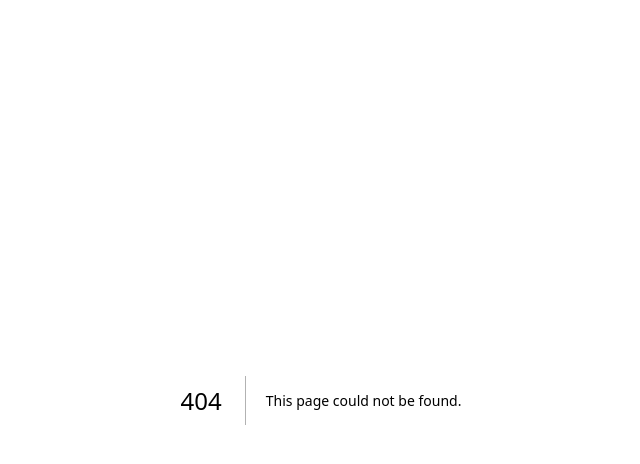
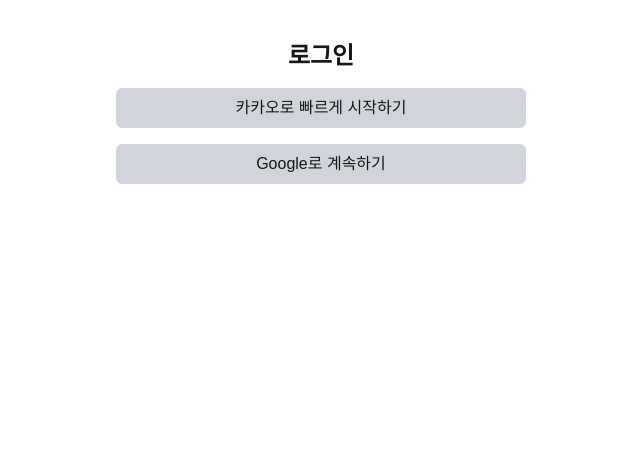
Before and after one commit to penta-clover/orv-web, a Next.js app: page /auth/login in a window 1280 px wide. Before the commit this address had no page. Shown: the top 464 px of the page, without its empty margins (319-959 px from the left). Built offline with nearby package versions, Linux system fonts and the light colour scheme.

Commit message:
feat: 소셜 로그인 연동

```diff
--- a/app/(auth)/login/page.tsx
+++ /dev/null
@@ -1,13 +0,0 @@
-export default function Page() {
-  return (
-    <div className="flex flex-col items-center max-w-[450px] h-screen mx-auto py-10 px-5 space-y-4">
-      <h1 className="text-2xl font-extrabold">로그인</h1>
-      <button className="w-full py-2 bg-gray-300 rounded-md text-m">
-        카카오로 빠르게 시작하기
-      </button>
-      <button className="w-full py-2 bg-gray-300 rounded-md text-m">
-        Google로 계속하기
-      </button>
-    </div>
-  );
-}
--- /dev/null
+++ b/app/auth/entry/page.tsx
@@ -0,0 +1,29 @@
+import { AuthTokenContext } from "@/contexts/AuthTokenContext";
+import { useRouter } from "next/router";
+import { useContext } from "react";
+
+export default async function Page({
+  searchParams,
+}: {
+  searchParams: Promise<{ [key: string]: string | undefined }>;
+}) {
+  const { setAuthToken } = useContext(AuthTokenContext);
+  const router = useRouter();
+  const params = await searchParams;
+
+  // 정상적인 요청인 경우
+  if (params["jwtToken"]) {
+    const jwtToken = params["jwtToken"];
+    setAuthToken(jwtToken);
+
+    const isNewUser = params["isNewUser"] === "true";
+    if (isNewUser) {
+      router.replace("/auth/join/step1");
+    } else {
+      router.replace("/");
+    }
+  } else {
+    alert("잘못된 요청입니다.");
+    router.replace("/login");
+  }
+}
--- a/app/(auth)/join/step1/page.tsx
+++ b/app/auth/join/step1/page.tsx
@@ -1,4 +1,14 @@
+"use client";
+
+import { AuthTokenContext } from "@/contexts/AuthTokenContext";
+import { use, useContext, useEffect } from "react";
+
 export default function Page() {
+  // for Test
+  const { authToken } = useContext(AuthTokenContext);
+  useEffect(() => alert(authToken), [authToken]);
+  //
+
   return (
     <div className="flex flex-col max-w-[450px] h-screen mx-auto py-10 px-5 space-y-4">
       <h1 className="text-2xl font-extrabold">당신을 부를 호칭을 정해주세요</h1>
--- /dev/null
+++ b/app/auth/login/page.tsx
@@ -0,0 +1,22 @@
+import Link from "next/link";
+
+export default function Page() {
+  // TODO: 이미 로그인 한 사람 처리
+  return (
+    <div className="flex flex-col items-center max-w-[450px] h-screen mx-auto py-10 px-5 space-y-4">
+      <h1 className="text-2xl font-extrabold">로그인</h1>
+      <Link
+        href="https://api.orv.im/api/v0/auth/login/kakao"
+        className="w-full py-2 text-center bg-gray-300 rounded-md text-m"
+      >
+        카카오로 빠르게 시작하기
+      </Link>
+      <Link
+        href="https://api.orv.im/api/v0/auth/login/google"
+        className="w-full py-2 text-center bg-gray-300 rounded-md text-m"
+      >
+        Google로 계속하기
+      </Link>
+    </div>
+  );
+}
--- a/app/layout.tsx
+++ b/app/layout.tsx
@@ -1,5 +1,6 @@
 import type { Metadata } from "next";
 import "./globals.css";
+import Providers from "./providers";
 
 export const metadata: Metadata = {
   title: "Orv",
@@ -14,7 +15,7 @@
   return (
     <html lang="ko">
       <body className={`antialiased overflow-hidden safe-area`}>
-        {children}
+        <Providers>{children}</Providers>
       </body>
     </html>
   );
--- /dev/null
+++ b/app/providers.tsx
@@ -0,0 +1,7 @@
+"use client";
+
+import { AuthTokenProvider } from "@/contexts/AuthTokenContext";
+
+export default function Providers({ children }: { children: React.ReactNode }) {
+  return <AuthTokenProvider>{children}</AuthTokenProvider>;
+}
--- /dev/null
+++ b/contexts/AuthTokenContext.tsx
@@ -0,0 +1,24 @@
+import { createContext, useState } from "react";
+
+type AuthTokenContextType = {
+  authToken: string | null;
+  setAuthToken: (authToken: string) => void;
+};
+
+const AuthTokenContext = createContext<AuthTokenContextType>({
+  authToken: null,
+  setAuthToken: () => {},
+});
+
+const AuthTokenProvider = ({ children }: { children: React.ReactNode }) => {
+  const [authToken, setAuthToken] = useState<string | null>(null);
+
+  return (
+    <AuthTokenContext.Provider value={{ authToken, setAuthToken }}>
+      {children}
+    </AuthTokenContext.Provider>
+  );
+};
+
+export { AuthTokenProvider, AuthTokenContext };
+export type { AuthTokenContextType };
```
Also changed, not shown: app/auth/join/step2/page.tsx (renamed from app/(auth)/join/step2/page.tsx), app/auth/join/step3/page.tsx (renamed from app/(auth)/join/step3/page.tsx).
